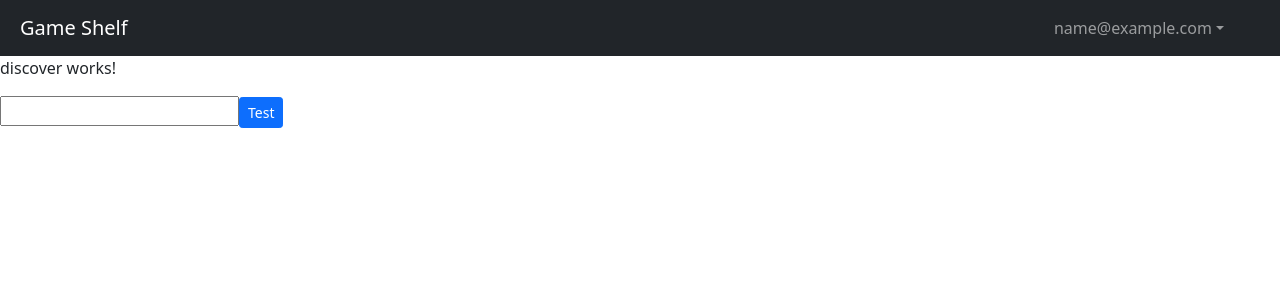
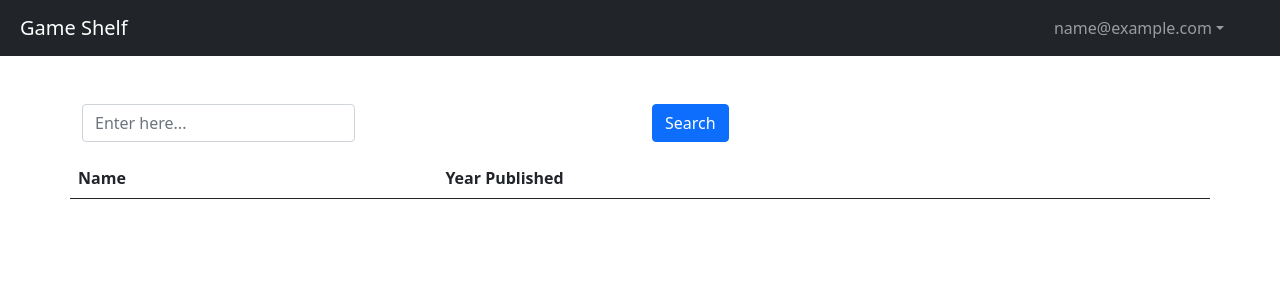
Before and after one commit to dakota-kallas/Game-Shelf, an Angular app in the folder client/: page /discover in a window 1280 px wide. Shown: the top 300 px of the page. Built offline with nearby package versions, Linux system fonts and the light colour scheme; sample sign-in values are in the browser's storage.

Commit message:
Started styling discover page

```diff
--- a/client/src/app/app.component.css
+++ b/client/src/app/app.component.css
@@ -0,0 +1,13 @@
+.background {
+  background-image: url("../assets/background.png");
+  background-position: center center;
+  background-repeat: no-repeat;
+  background-attachment: fixed;
+  background-size: cover; /* rescales the image to cover the window */
+  background-color: #464646; /* shown during image load */
+  height: 100vh !important;
+  width: 100vw !important;
+  position: fixed;
+  display: flex;
+  justify-content: center;
+}
--- a/client/src/app/components/discover/discover.component.html
+++ b/client/src/app/components/discover/discover.component.html
@@ -1,4 +1,27 @@
-<p>discover works!</p>
-<input type="text" id="search" [(ngModel)]="search">
-<button type="submit" (click)="discover()" class="btn btn-primary btn-sm">Test
-</button>
+<section class="background">
+    <div class="container my-5">
+        <div class="row my-3">
+            <div class="col-md">
+                <input type="text" id="search" class="form-control w-50" placeholder="Enter here..."
+                    [(ngModel)]="search">
+            </div>
+            <div class="col-md">
+                <button type="submit" (click)="discover()" class="btn btn-primary">Search
+                </button>
+            </div>
+        </div>
+        <div class="row my-3">
+            <table class="table">
+                <thead>
+                    <tr>
+                        <th>Name</th>
+                        <th>Year Published</th>
+                    </tr>
+                </thead>
+                <tbody>
+
+                </tbody>
+            </table>
+        </div>
+    </div>
+</section>
--- a/client/src/app/components/login/login.component.css
+++ b/client/src/app/components/login/login.component.css
@@ -22,17 +22,3 @@
   color: white;
   letter-spacing: 3px;
 }
-
-.background {
-  background-image: url("../../../assets/background.png");
-  background-position: center center;
-  background-repeat: no-repeat;
-  background-attachment: fixed;
-  background-size: cover; /* rescales the image to cover the window */
-  background-color: #464646; /* shown during image load */
-  height: 100vh !important;
-  width: 100vw !important;
-  position: fixed;
-  display: flex;
-  justify-content: center;
-}
```
